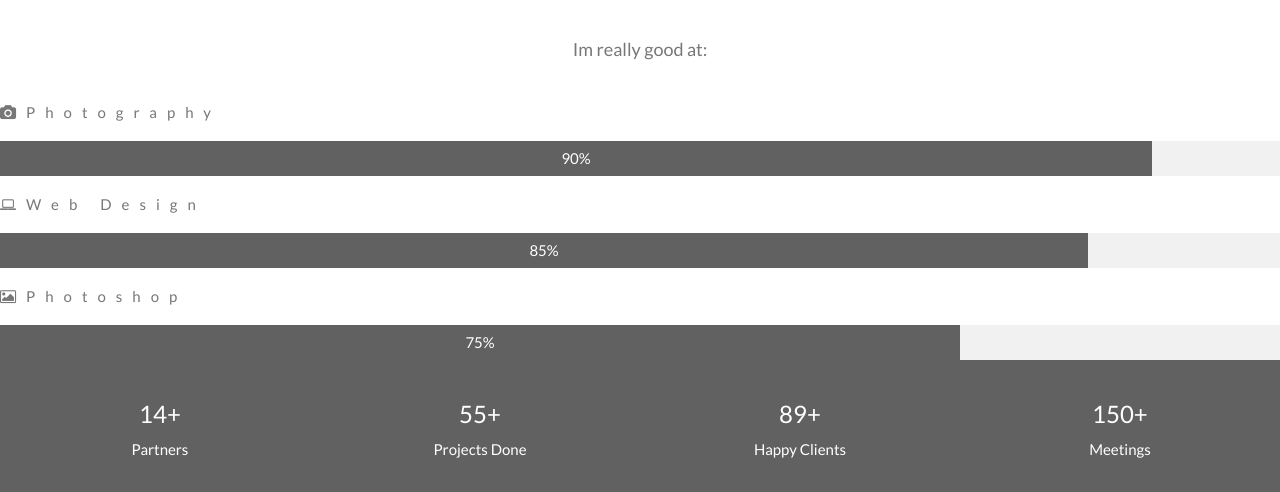
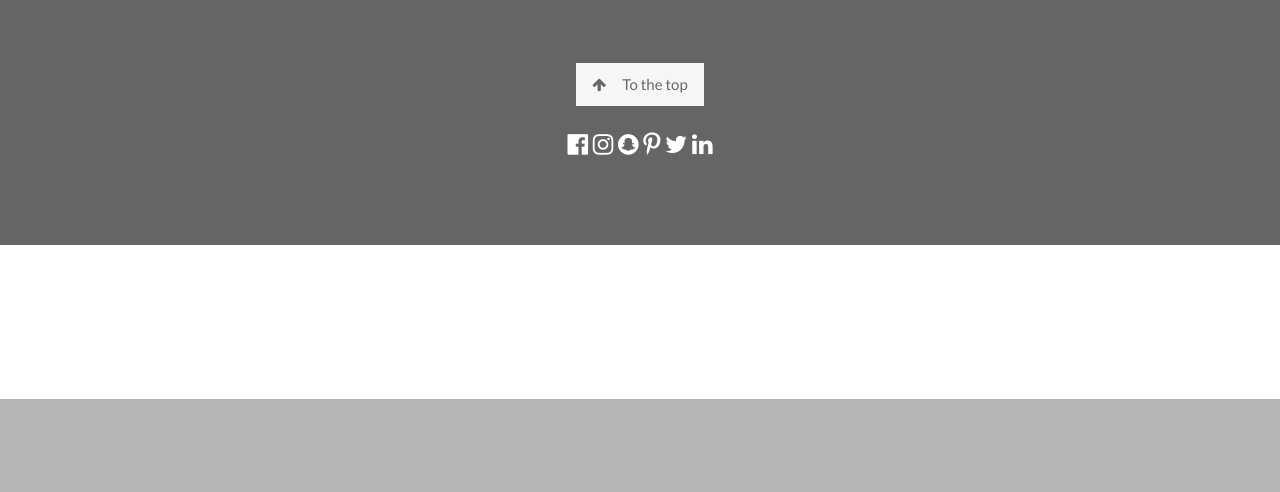
Before and after one commit to ShivamAmratlalPatel/nhsf_nationals, a Django app: page / in a window 1280 px wide. Shown: the part 401-893 px from the top of the page. After the commit the page ends 800 px from the top, so only its background shows below. Run offline with Django 3.2, Linux system fonts and the light colour scheme; parts of the project's set-up code (start-up, migrations or seed data) failed here and were passed over.

Commit message:
Removed redundant blocks

```diff
--- a/home/templates/homepage.html
+++ b/home/templates/homepage.html
@@ -76,14 +76,6 @@
         <a href="/football/"
            class="w3-bar-item w3-button w3-hide-small"><i
                 class="fa fa-futbol-o"></i> Football</a>
-        <a href="/netball" class="w3-bar-item w3-button w3-hide-small"><i
-                class="fa fa-th"></i> Netball</a>
-        <a href="#contact" class="w3-bar-item w3-button w3-hide-small"><i
-                class="fa fa-envelope"></i> CONTACT</a>
-        <a href="#"
-           class="w3-bar-item w3-button w3-hide-small w3-right w3-hover-red">
-            <i class="fa fa-search"></i>
-        </a>
     </div>
 
     <!-- Navbar on small screens -->
@@ -91,11 +83,6 @@
          class="w3-bar-block w3-white w3-hide w3-hide-large w3-hide-medium">
         <a href="/football/" class="w3-bar-item w3-button"
            onclick="toggleFunction()">Football</a>
-        <a href="#portfolio" class="w3-bar-item w3-button"
-           onclick="toggleFunction()">Netball</a>
-        <a href="#contact" class="w3-bar-item w3-button"
-           onclick="toggleFunction()">CONTACT</a>
-        <a href="#" class="w3-bar-item w3-button">SEARCH</a>
     </div>
 </div>
 
@@ -107,118 +94,6 @@
                 class="w3-hide-large">NSC</span> 2023</span>
     </div>
 </div>
-
-<p class="w3-large w3-center w3-padding-16">Im really good at:</p>
-<p class="w3-wide"><i class="fa fa-camera"></i>Photography</p>
-<div class="w3-light-grey">
-    <div class="w3-container w3-padding-small w3-dark-grey w3-center"
-         style="width:90%">90%
-    </div>
-</div>
-<p class="w3-wide"><i class="fa fa-laptop"></i>Web Design</p>
-<div class="w3-light-grey">
-    <div class="w3-container w3-padding-small w3-dark-grey w3-center"
-         style="width:85%">85%
-    </div>
-</div>
-<p class="w3-wide"><i class="fa fa-photo"></i>Photoshop</p>
-<div class="w3-light-grey">
-    <div class="w3-container w3-padding-small w3-dark-grey w3-center"
-         style="width:75%">75%
-    </div>
-</div>
-</div>
-
-<div class="w3-row w3-center w3-dark-grey w3-padding-16">
-    <div class="w3-quarter w3-section">
-        <span class="w3-xlarge">14+</span><br>
-        Partners
-    </div>
-    <div class="w3-quarter w3-section">
-        <span class="w3-xlarge">55+</span><br>
-        Projects Done
-    </div>
-    <div class="w3-quarter w3-section">
-        <span class="w3-xlarge">89+</span><br>
-        Happy Clients
-    </div>
-    <div class="w3-quarter w3-section">
-        <span class="w3-xlarge">150+</span><br>
-        Meetings
-    </div>
-</div>
-
-<!-- Second Parallax Image with Portfolio Text -->
-<div class="bgimg-2 w3-display-container w3-opacity-min">
-    <div class="w3-display-middle">
-        <span class="w3-xxlarge w3-text-white w3-wide">PORTFOLIO</span>
-    </div>
-</div>
-
-<!-- Container (Portfolio Section) -->
-<div class="w3-content w3-container w3-padding-64" id="portfolio">
-    <h3 class="w3-center">MY WORK</h3>
-    <p class="w3-center"><em>Here are some of my latest lorem work ipsum
-        tipsum.<br> Click on the images to make them bigger</em></p><br>
-
-    <!-- Responsive Grid. Four columns on tablets, laptops and desktops. Will stack on mobile devices/small screens (100% width) -->
-    <div class="w3-row-padding w3-center">
-        <div class="w3-col m3">
-            <img src="/w3images/p1.jpg" style="width:100%"
-                 onclick="onClick(this)" class="w3-hover-opacity"
-                 alt="The mist over the mountains">
-        </div>
-
-        <div class="w3-col m3">
-            <img src="/w3images/p2.jpg" style="width:100%"
-                 onclick="onClick(this)" class="w3-hover-opacity"
-                 alt="Coffee beans">
-        </div>
-
-        <div class="w3-col m3">
-            <img src="/w3images/p3.jpg" style="width:100%"
-                 onclick="onClick(this)" class="w3-hover-opacity"
-                 alt="Bear closeup">
-        </div>
-
-        <div class="w3-col m3">
-            <img src="/w3images/p4.jpg" style="width:100%"
-                 onclick="onClick(this)" class="w3-hover-opacity"
-                 alt="Quiet ocean">
-        </div>
-    </div>
-
-    <div class="w3-row-padding w3-center w3-section">
-        <div class="w3-col m3">
-            <img src="/w3images/p5.jpg" style="width:100%"
-                 onclick="onClick(this)" class="w3-hover-opacity"
-                 alt="The mist">
-        </div>
-
-        <div class="w3-col m3">
-            <img src="/w3images/p6.jpg" style="width:100%"
-                 onclick="onClick(this)" class="w3-hover-opacity"
-                 alt="My beloved typewriter">
-        </div>
-
-        <div class="w3-col m3">
-            <img src="/w3images/p7.jpg" style="width:100%"
-                 onclick="onClick(this)" class="w3-hover-opacity"
-                 alt="Empty ghost train">
-        </div>
-
-        <div class="w3-col m3">
-            <img src="/w3images/p8.jpg" style="width:100%"
-                 onclick="onClick(this)" class="w3-hover-opacity"
-                 alt="Sailing">
-        </div>
-        <button class="w3-button w3-padding-large w3-light-grey"
-                style="margin-top:64px">LOAD MORE
-        </button>
-    </div>
-</div>
-
-
 
 <!-- Footer -->
 <footer class="w3-center w3-black w3-padding-64 w3-opacity w3-hover-opacity-off">
```
Also changed, not shown: home/templates/football.html (+1 -14 lines).
